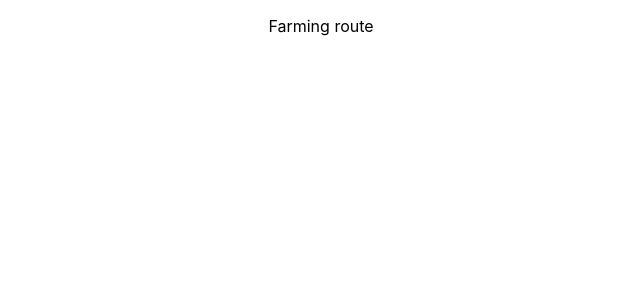
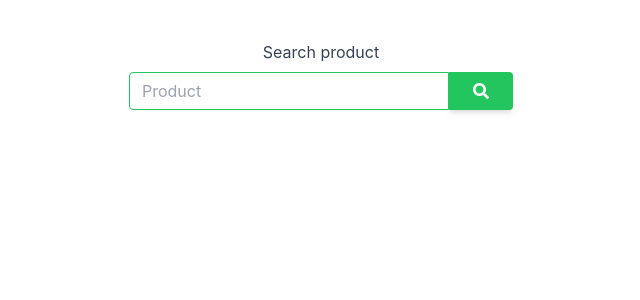
Before and after one commit to CelineChau/4012, a React (Create React App) app: page / in a window 1280 px wide. Shown: the top 300 px of the page, without its empty margins (319-959 px from the left). Built offline with nearby package versions, Linux system fonts and the light colour scheme.

Commit message:
[select-bar] Add select bar

```diff
--- a/package.json
+++ b/package.json
@@ -36,5 +36,11 @@
       "last 1 firefox version",
       "last 1 safari version"
     ]
+  },
+  "devDependencies": {
+    "autoprefixer": "^10.4.5",
+    "postcss": "^8.4.13",
+    "postcss-cli": "^9.1.0",
+    "tailwindcss": "^3.0.24"
   }
 }
--- /dev/null
+++ b/postcss.config.js
@@ -0,0 +1,6 @@
+module.exports = {
+  plugins: {
+    tailwindcss: {},
+    autoprefixer: {},
+  },
+}
--- a/src/App.js
+++ b/src/App.js
@@ -1,13 +1,13 @@
 import './App.css';
+import { useEffect, useState } from "react";
+
+import SearchBar from "./components/SearchBar/SearchBar";
 
 function App() {
+  const [product, setProduct] = useState("Tomato");
   return (
-    <div className="App">
-      <header className="App-header">
-        <p>
-          Farming route
-        </p>
-      </header>
+    <div className="container mx-auto">
+      <SearchBar setValue={setProduct} />
     </div>
   );
 }
--- /dev/null
+++ b/src/components/SearchBar/SearchBar.js
@@ -0,0 +1,55 @@
+function SearchBar({ setValue }) {
+    return (
+      <>
+        <div className="flex justify-center">
+          <div className="mt-10 mb-3 xl:w-96">
+            <label
+              htmlFor="exampleSearch2"
+              className="form-label mb-2 text-gray-700 flex justify-center"
+            >
+              Search product
+            </label>
+
+            <div className="input-group relative flex items-stretch w-full mb-4">
+              <input
+                type="search"
+                className="form-control relative flex-auto min-w-0 block w-full px-3 py-1.5 text-base font-normal text-gray-700 bg-white bg-clip-padding border border-solid rounded-l transition ease-in-out m-0 focus:text-gray-700 focus:bg-white border-green-500 focus:outline-none"
+                placeholder="Product"
+                aria-label="Product"
+                aria-describedby="button-addon2"
+                onChange={(e) => {
+                  setValue(e.target.value);
+                }}
+              />
+              <button
+                className="btn flex px-6 py-2.5 bg-green-500 text-white font-medium text-xs leading-tight uppercase rounded-r shadow-md hover:bg-green-500 hover:shadow-lg focus:bg-green-500  focus:shadow-lg focus:outline-none focus:ring-0 active:bg-green-600 active:shadow-lg transition duration-150 ease-in-out items-center"
+                type="button"
+                id="button-addon2"
+                onClick={() => {
+                    console.warn('product')
+                }}
+              >
+                <svg
+                  aria-hidden="true"
+                  focusable="false"
+                  data-prefix="fas"
+                  data-icon="search"
+                  className="w-4"
+                  role="img"
+                  xmlns="http://www.w3.org/2000/svg"
+                  viewBox="0 0 512 512"
+                >
+                  <path
+                    fill="currentColor"
+                    d="M505 442.7L405.3 343c-4.5-4.5-10.6-7-17-7H372c27.6-35.3 44-79.7 44-128C416 93.1 322.9 0 208 0S0 93.1 0 208s93.1 208 208 208c48.3 0 92.7-16.4 128-44v16.3c0 6.4 2.5 12.5 7 17l99.7 99.7c9.4 9.4 24.6 9.4 33.9 0l28.3-28.3c9.4-9.4 9.4-24.6.1-34zM208 336c-70.7 0-128-57.2-128-128 0-70.7 57.2-128 128-128 70.7 0 128 57.2 128 128 0 70.7-57.2 128-128 128z"
+                  ></path>
+                </svg>
+              </button>
+            </div>
+          </div>
+        </div>
+      </>
+    );
+  }
+
+  export default SearchBar;
--- a/src/index.css
+++ b/src/index.css
@@ -1,3 +1,7 @@
+@tailwind base;
+@tailwind components;
+@tailwind utilities;
+
 body {
   margin: 0;
   font-family: -apple-system, BlinkMacSystemFont, 'Segoe UI', 'Roboto', 'Oxygen',
--- /dev/null
+++ b/tailwind.config.js
@@ -0,0 +1,9 @@
+module.exports = {
+  content: [
+    "./src/**/*.{js,jsx,ts,tsx}",
+  ],
+  theme: {
+    extend: {},
+  },
+  plugins: [],
+}
```
Also changed, not shown: public/manifest.json, 1 other file (tests, documents, lock files or other folders).
